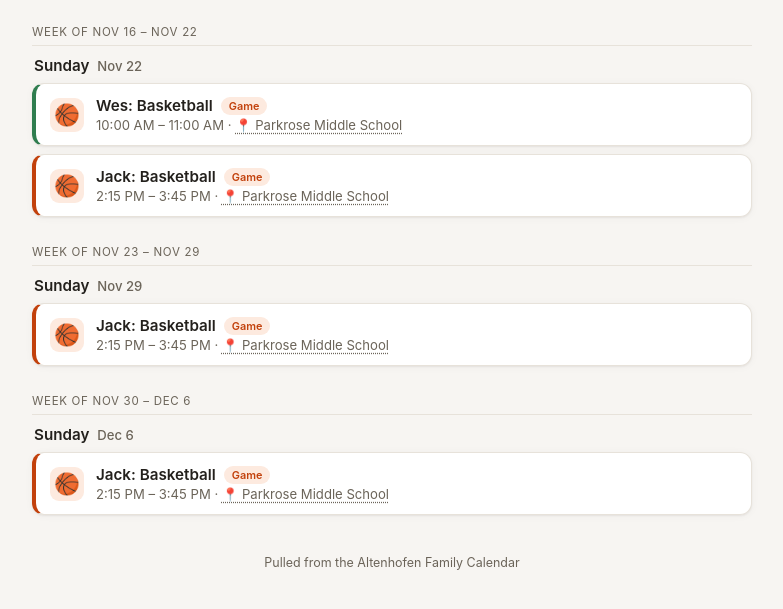
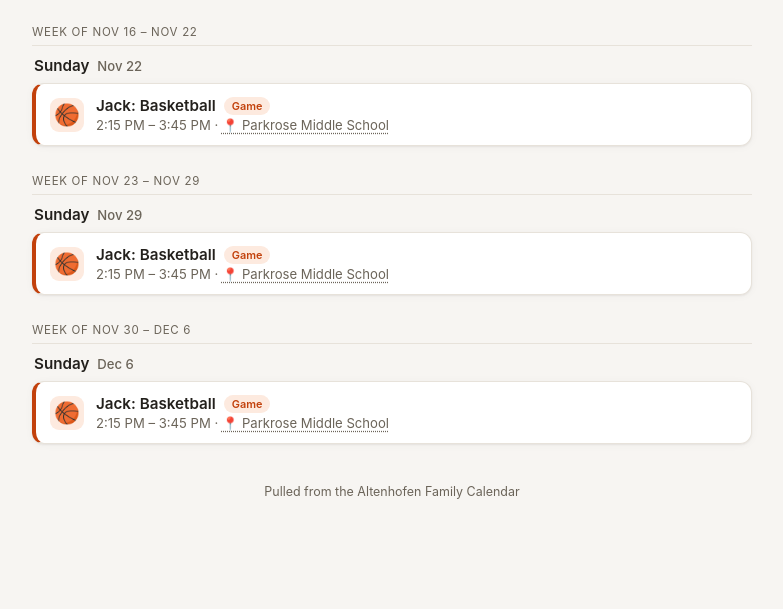
Before and after one commit to thatkellenguy/kids-schedule, a plain HTML site: page index.html in a window 1280 px wide. Shown: the part 113-722 px from the top of the page, without its empty margins (248-1031 px from the left). Drawn offline with Linux system fonts and the light colour scheme.

Commit message:
Update games schedule from calendar

```diff
--- a/index.html
+++ b/index.html
@@ -224,10 +224,9 @@
 <script>
 // EVENTS:START (auto-generated by scripts/update_schedule.py — edits here get overwritten)
 const events = [
-  {d:"2026-11-22",t:"10:00",end:"11:00",sport:"basketball",who:"Wes",kind:"Game",title:"Basketball",loc:"Parkrose Middle School"},
-  {d:"2026-11-22",t:"14:15",end:"15:45",sport:"basketball",who:"Jack",kind:"Game",title:"Basketball",loc:"Parkrose Middle School"},
-  {d:"2026-11-29",t:"14:15",end:"15:45",sport:"basketball",who:"Jack",kind:"Game",title:"Basketball",loc:"Parkrose Middle School"},
-  {d:"2026-12-06",t:"14:15",end:"15:45",sport:"basketball",who:"Jack",kind:"Game",title:"Basketball",loc:"Parkrose Middle School"}
+  {d:"2026-11-22",t:"14:15",end:"15:45",sport:"basketball",who:"Jack",kind:"Game",title:"Basketball",loc:"Parkrose Middle School",addr:"Parkrose Middle School, 11800 NE Shaver St, Portland, OR 97220, USA"},
+  {d:"2026-11-29",t:"14:15",end:"15:45",sport:"basketball",who:"Jack",kind:"Game",title:"Basketball",loc:"Parkrose Middle School",addr:"Parkrose Middle School, 11800 NE Shaver St, Portland, OR 97220, USA"},
+  {d:"2026-12-06",t:"14:15",end:"15:45",sport:"basketball",who:"Jack",kind:"Game",title:"Basketball",loc:"Parkrose Middle School",addr:"Parkrose Middle School, 11800 NE Shaver St, Portland, OR 97220, USA"}
 ];
 // EVENTS:END
 
```
